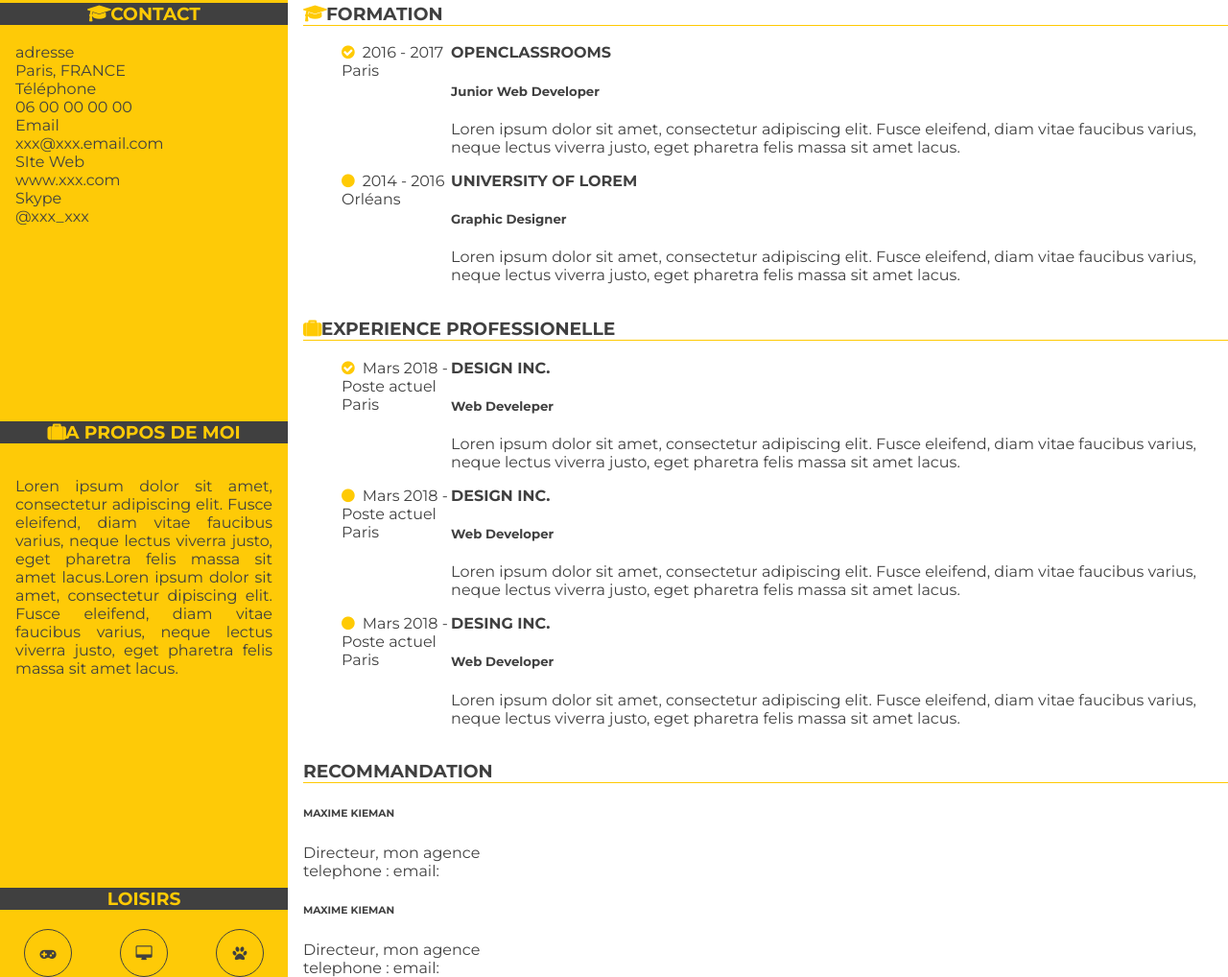
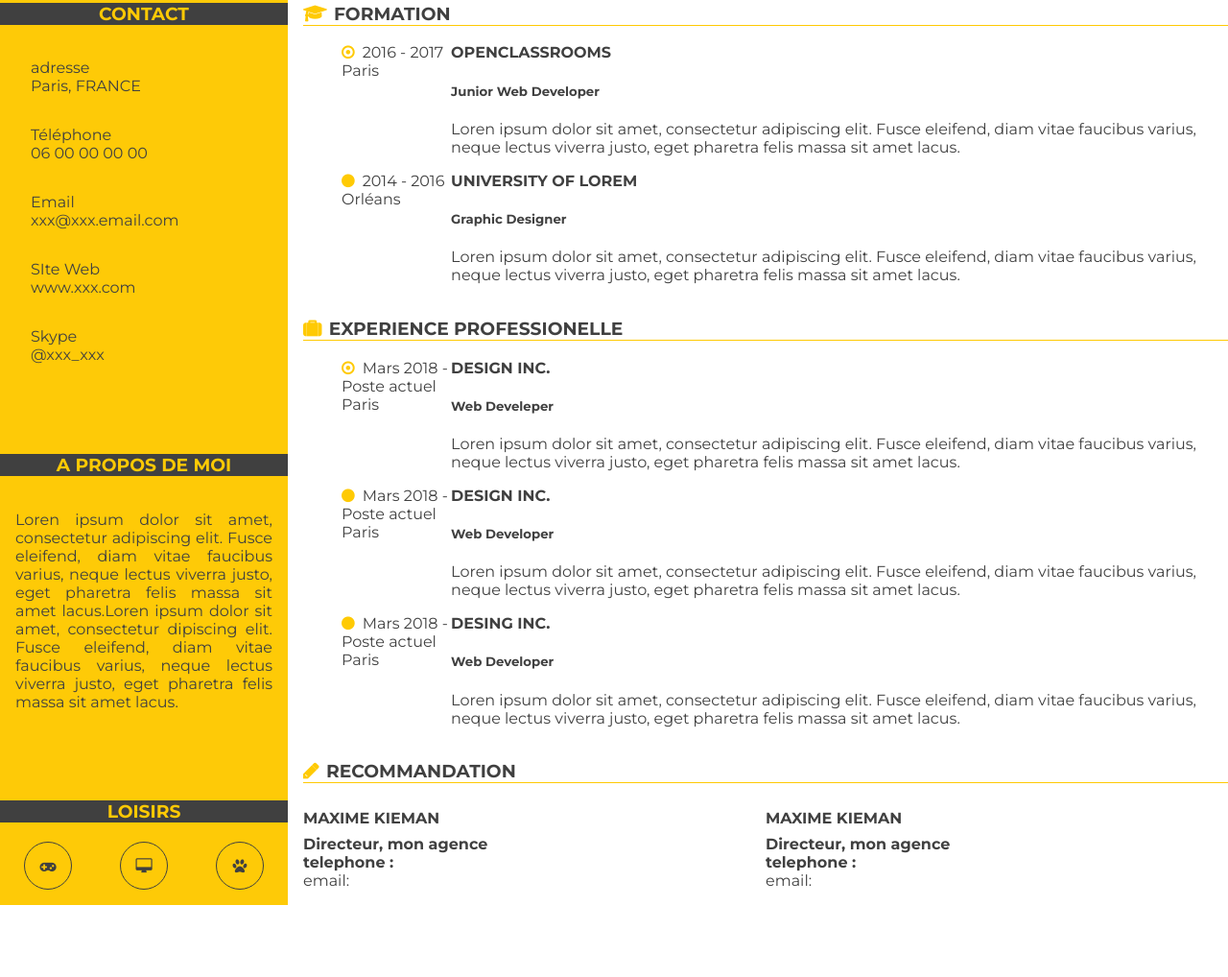
Before and after one commit to Yunus45/p2, a plain HTML site: page index.html in a window 1280 px wide. Shown: the part 206-1224 px from the top of the page at 96% size. After the commit the page ends 1149 px from the top, so only its background shows below. Drawn offline with Linux system fonts and the light colour scheme.

Commit message:
ajustements css

```diff
--- a/css/projet_2.css
+++ b/css/projet_2.css
@@ -52,7 +52,7 @@ conteneur li aside:before {
 }
 
 conteneur li:first-of-type aside:before {
-  content: "\f058";
+  content: "\f192";
 }
 
 conteneur li aside {
@@ -79,16 +79,22 @@ conteneur h3 {
   border-bottom: 1px solid var(--jaune);
 }
 
-conteneur section:first-of-type h3:before {
-  content: "\f19d";
+conteneur h3:before {
   font-family: FontAwesome;
   color: var(--jaune);
+  margin-right: .5rem;
 }
 
-conteneur section:nth-of-type(2) h3:before {
+conteneur main section:first-of-type h3:before {
+  content: "\f19d";
+}
+
+conteneur main section:nth-of-type(2) h3:before {
   content: "\f0f2";
-  font-family: FontAwesome;
-  color: var(--jaune);
+}
+
+conteneur main section:last-of-type h3:before {
+  content: "\f040";
 }
 
 conteneur aside ul {
@@ -105,16 +111,26 @@ main aside {
   /* width: 300px; */
 }
 
+main article poste {
+  display: block;
+  font-weight: bold;
+}
+
 main h4 {
   margin-top: 0;
 }
 
-main h3 {
-  /* margin-left: 40px; */
+main h6 {
+  font-size: 1rem;
+  margin: .5rem 0;
 }
 
 section aside {
   background-color: initial;
+}
+
+section:last-of-type {
+  padding-bottom: 1rem;
 }
 
 loisirs {
@@ -132,6 +148,11 @@ loisirs i {
   align-items: center;
 }
 
+infos {
+  display: block;
+  padding-left: 2rem;
+}
+
 @media screen AND (min-width:768px) {
   header {
     display: flex;
@@ -141,6 +162,10 @@ loisirs i {
   aside {
     background-color: var(--jaune);
     max-width: 300px;
+  }
+  aside ul li {
+    display: flex;
+    padding: 1em;
   }
   header>* {
     padding-top: 2rem;
@@ -162,4 +187,11 @@ loisirs i {
   li aside {
     width: 20%;
   }
+  conteneur main section:last-of-type infos {
+    display: flex;
+    padding-left: initial;
+  }
+  article {
+    width: 50%;
+  }
 }
```
